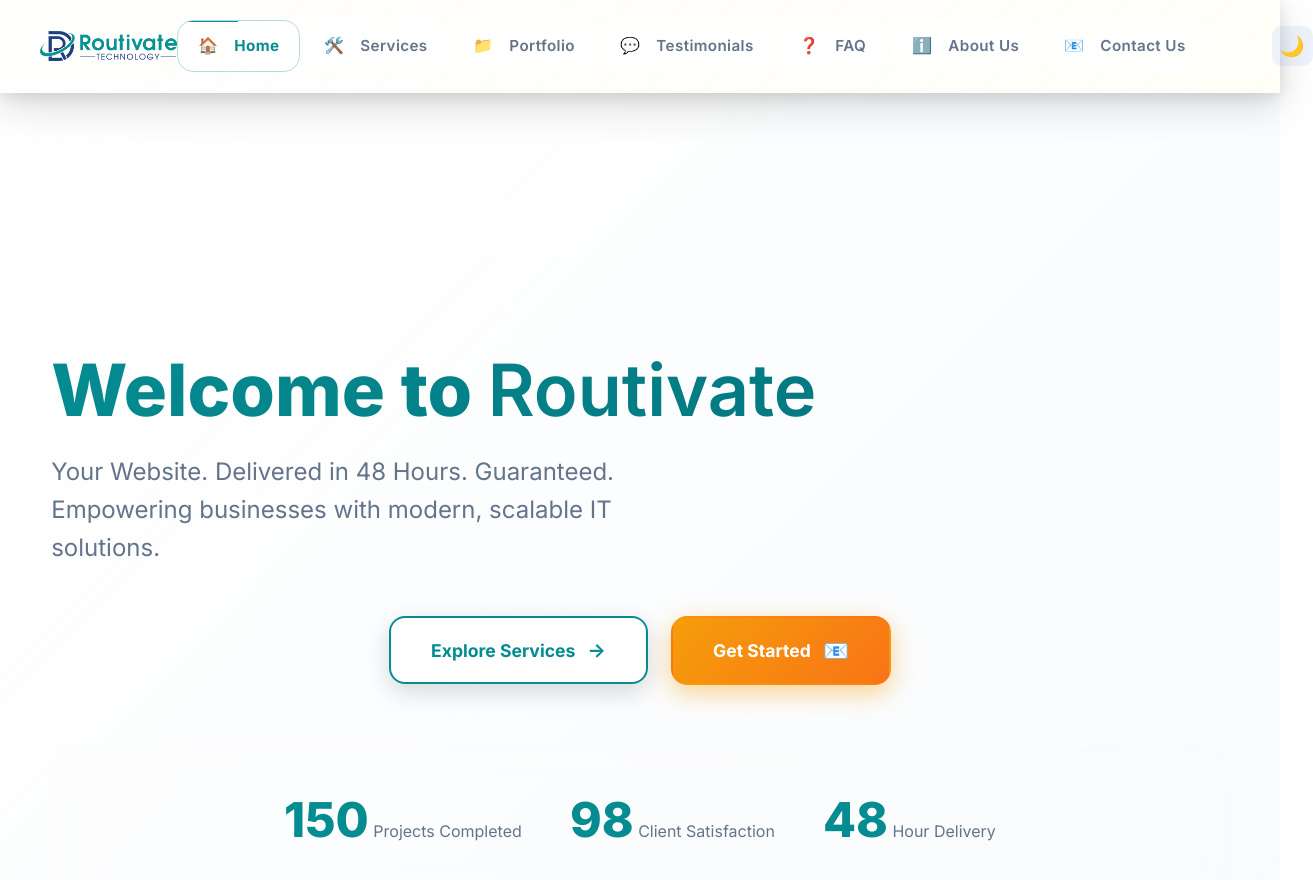
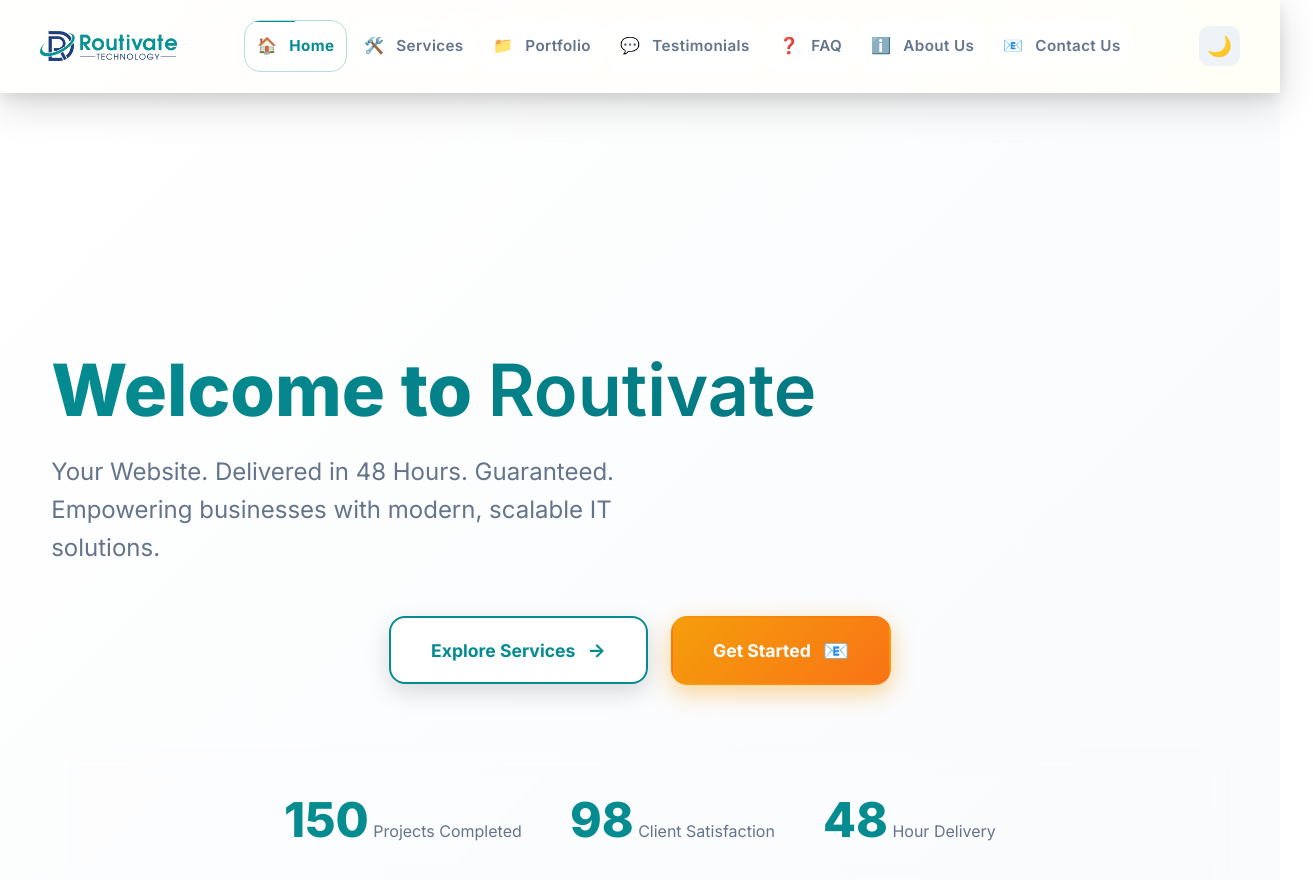
Before and after one commit to routivate-dev/Routivate-Website, a website: page index.html in a window 1280 px wide. Shown: the top 880 px of the page, 1313 px wide, since content can reach past the window. Drawn offline with Linux system fonts and the light colour scheme; no server answers; animation ran at ten frames a second.

Commit message:
Update style.css

```diff
--- a/style.css
+++ b/style.css
@@ -381,7 +381,7 @@
     text-decoration: none;
     font-weight: 600;
     color: var(--text-secondary);
-    padding: 0.75rem 1.25rem;
+    padding: 0.75rem 0.75rem;
     border-radius: 16px;
     transition: all 0.4s cubic-bezier(0.25, 0.46, 0.45, 0.94);
     font-size: 0.95rem;
@@ -393,7 +393,7 @@
     overflow: hidden;
     display: flex;
     align-items: center;
-    gap: 0.5rem;
+    gap: 0.25rem;
 }
 
 .nav-icon {
```
